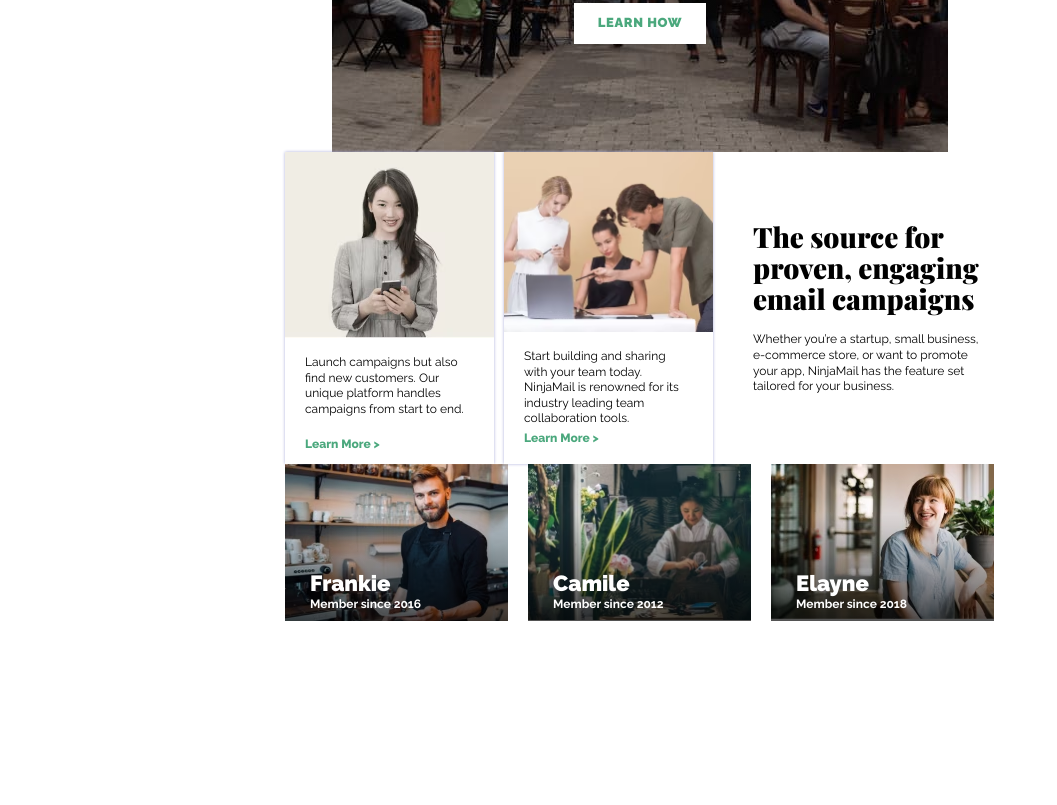
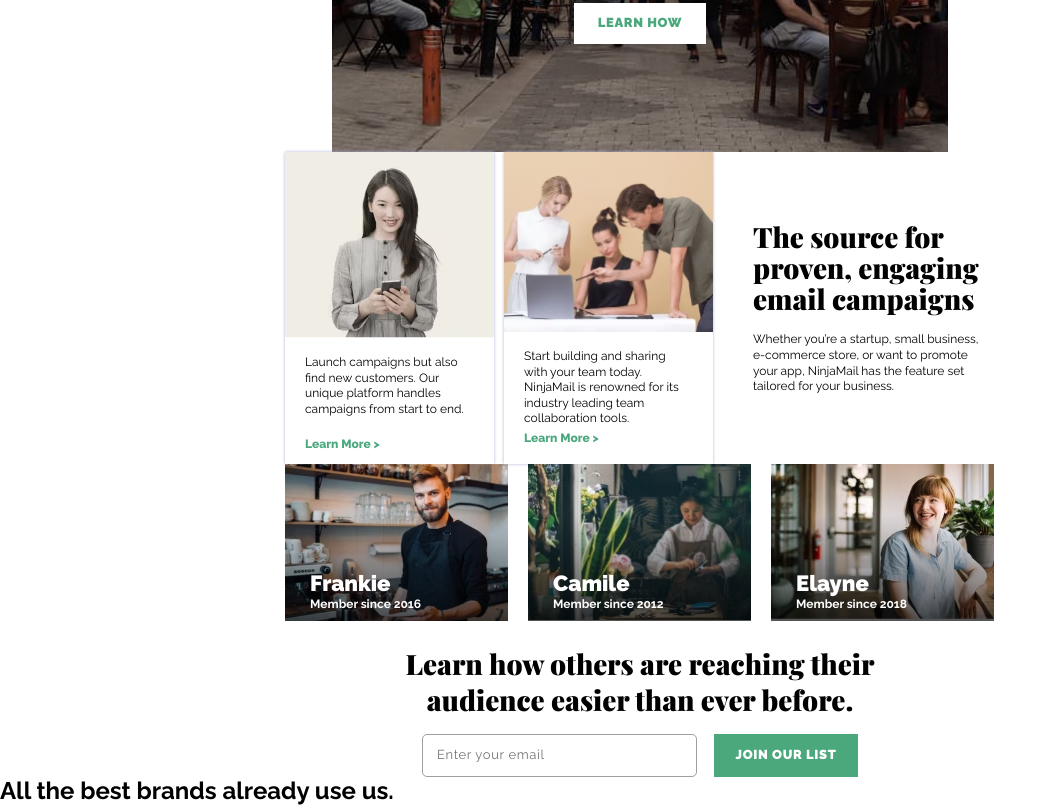
Before and after one commit to tSolodkaya/ninja-mail, a plain HTML site: page index.html in a window 1280 px wide. Shown: the part 527-1332 px from the top of the page, without its empty margins (0-1057 px from the left). Before the commit the page ends 1173 px from the top, so only its background shows below. Drawn offline with nearby package versions, Linux system fonts and the light colour scheme.

Commit message:
feat: add subscribe form

```diff
--- a/index.html
+++ b/index.html
@@ -565,6 +565,23 @@
             </a>
           </li>
         </ul>
+
+        <h2 class="reaching__title">
+          Learn how others are reaching their audience easier than ever before.
+        </h2>
+
+        <form class="subscribe">
+          <input
+            name="email"
+            class="subscribe__input"
+            type="text"
+            placeholder="Enter your email"
+          />
+          <button class="subscribe__button" type="submit">JOIN OUR LIST</button>
+        </form>
+      </section>
+      <section class="brands">
+        <h2 class="brands__title">All the best brands already use us.</h2>
       </section>
     </main>
   </body>
--- a/sass/components/_reaching.scss
+++ b/sass/components/_reaching.scss
@@ -87,3 +87,27 @@
   bottom: 10px;
   left: 25px;
 }
+
+.reaching__title {
+  margin-bottom: 15px;
+  margin-left: auto;
+  margin-right: auto;
+  text-align: center;
+
+  font-family: $secondary-font-family;
+  font-size: 26px;
+  line-height: 1.4;
+  font-weight: 900;
+
+  @media screen and (width > 767px) {
+    max-width: 590px;
+    font-size: 28px;
+    line-height: 1.3;
+  }
+
+  @media screen and (width > 1439px) {
+    max-width: 904px;
+    font-size: 44px;
+    line-height: 1.1;
+  }
+}
--- /dev/null
+++ b/sass/components/_subscribe-form.scss
@@ -0,0 +1,85 @@
+.subscribe {
+  max-width: 223px;
+  margin: 0 auto;
+  text-align: center;
+
+  @media screen and (width > 767px) {
+    max-width: 436px;
+    display: flex;
+    gap: 17px;
+  }
+
+  @media screen and (width > 1439px) {
+    max-width: 668px;
+    gap: 27px;
+  }
+}
+
+.subscribe__input {
+  width: 100%;
+  margin-bottom: 10px;
+  padding: 13px 0 13px 14px;
+  border: 1px solid $input-border-color;
+  border-radius: $input-border-radius;
+
+  font-size: 13px;
+  font-weight: 400;
+  line-height: 1.15;
+  letter-spacing: 0.65px;
+
+  &::placeholder {
+    font-size: 13px;
+    font-weight: 400;
+    line-height: 1.15;
+    letter-spacing: 0.65px;
+  }
+
+  @media screen and (width > 767px) {
+    margin-bottom: 0;
+    max-width: 275px;
+  }
+
+  @media screen and (width > 1439px) {
+    padding: 20px 0 20px 25px;
+    max-width: 420px;
+    font-size: 21px;
+    line-height: 1.19;
+    letter-spacing: 1.05px;
+
+    &::placeholder {
+      font-size: 21px;
+      line-height: 1.19;
+      letter-spacing: 1.05px;
+    }
+  }
+}
+
+.subscribe__button {
+  width: 144px;
+  padding: 13px 20px;
+
+  color: $light-text-color;
+  background-color: $brand-color;
+  text-align: center;
+  text-transform: uppercase;
+  font-size: 13px;
+  font-weight: 900;
+  line-height: 1.15;
+  letter-spacing: 0.65px;
+
+  transition: box-shadow $animation-time $animation-function;
+
+  &:hover,
+  &:focus {
+    box-shadow: $hover-box-shadow;
+  }
+
+  @media screen and (width > 1439px) {
+    width: 221px;
+    padding: 19px 29px;
+
+    font-size: 21px;
+    line-height: 1.2;
+    letter-spacing: 1.05px;
+  }
+}
--- a/sass/main.scss
+++ b/sass/main.scss
@@ -12,3 +12,5 @@
 @import "./components/video";
 @import "./components/source";
 @import "./components/reaching";
+@import "./components/subscribe-form";
+@import "./components/brands";
--- a/sass/utils/_variables.scss
+++ b/sass/utils/_variables.scss
@@ -1,6 +1,8 @@
 $main-text-color: #000;
 $light-text-color: #fff;
 $brand-color: #4ba87d;
+$input-border-color: #9f9f9f;
+$input-border-radius: 5px;
 
 $main-font-family: "Raleway", sans-serif;
 $secondary-font-family: "Playfair Display", sans-serif;
```
Also changed, not shown: dist/css/main.css, dist/css/main.min.css, sass/components/_brands.scss (added), 2 other files.
